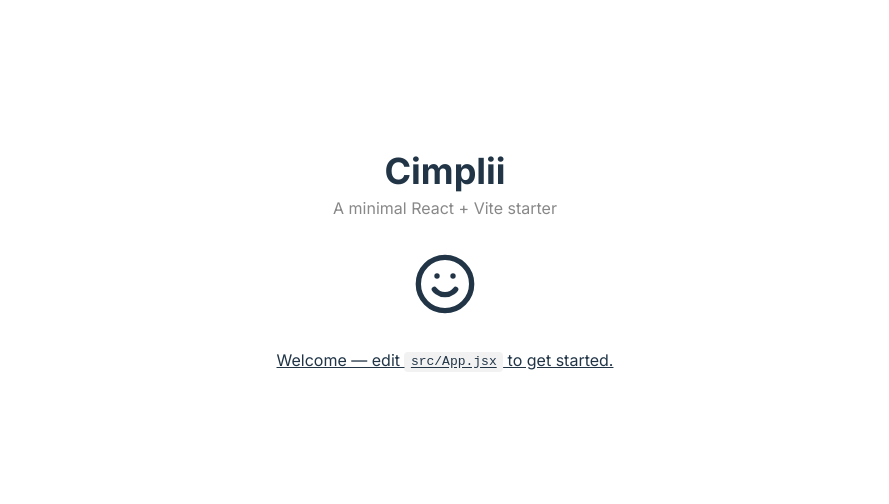
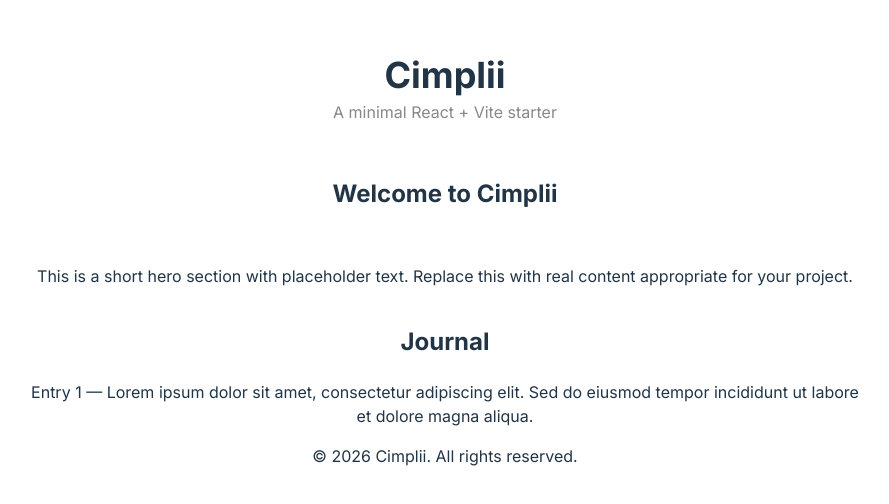
Before and after one commit to kluivstar/Cimplii, a React (Vite) app: page / in a window 1280 px wide. Shown: the part 130-634 px from the top of the page, without its empty margins (195-1084 px from the left). Built offline with nearby package versions, Linux system fonts and the light colour scheme.

Commit message:
Added global font,, added Header, Hero, Journal and Footer components

```diff
--- a/src/App.jsx
+++ b/src/App.jsx
@@ -1,20 +1,18 @@
-import { FiSmile } from 'react-icons/fi'
 import './App.css'
+import Header from './components/Header.jsx'
+import Hero from './components/Hero.jsx'
+import Journal from './components/Journal.jsx'
+import Footer from './components/Footer.jsx'
 
 function App() {
   return (
     <div id="root">
-      <header>
-        <h1>Cimplii</h1>
-        <p className="tagline">A minimal React + Vite starter</p>
-      </header>
-
+      <Header />
       <main>
-        <section className="hero bg-blue-500">
-          <FiSmile size={64} aria-hidden="true" />
-          <p className='text-3xl font-bold underline'>Welcome — edit <code>src/App.jsx</code> to get started.</p>
-        </section>
+        <Hero />
+        <Journal />
       </main>
+      <Footer />
     </div>
   )
 }
--- /dev/null
+++ b/src/components/Footer.jsx
@@ -0,0 +1,7 @@
+export default function Footer() {
+  return (
+    <footer>
+      <p>© {new Date().getFullYear()} Cimplii. All rights reserved.</p>
+    </footer>
+  )
+}
--- /dev/null
+++ b/src/components/Header.jsx
@@ -0,0 +1,8 @@
+export default function Header() {
+  return (
+    <header>
+      <h1>Cimplii</h1>
+      <p className="tagline">A minimal React + Vite starter</p>
+    </header>
+  )
+}
--- /dev/null
+++ b/src/components/Hero.jsx
@@ -0,0 +1,11 @@
+export default function Hero() {
+  return (
+    <section className="hero">
+      <h2>Welcome to Cimplii</h2>
+      <p>
+        This is a short hero section with placeholder text. Replace this with real
+        content appropriate for your project.
+      </p>
+    </section>
+  )
+}
--- /dev/null
+++ b/src/components/Journal.jsx
@@ -0,0 +1,11 @@
+export default function Journal() {
+  return (
+    <section className="journal">
+      <h2>Journal</h2>
+      <p>
+        Entry 1 — Lorem ipsum dolor sit amet, consectetur adipiscing elit. Sed do
+        eiusmod tempor incididunt ut labore et dolore magna aliqua.
+      </p>
+    </section>
+  )
+}
--- a/tailwind.config.js
+++ b/tailwind.config.js
@@ -5,7 +5,28 @@ export default {
     "./src/**/*.{js,jsx,ts,tsx}"
   ],
   theme: {
-    extend: {},
+  extend: {
+    fontFamily: {
+      sans: ['Inter', 'system-ui', 'Avenir', 'Helvetica', 'Arial', 'sans-serif'],
+    },
+    colors: {
+      brand: {
+        50: '#eef2ff',
+        500: '#646cff',
+        600: '#535bf2',
+        700: '#4340d1',
+      },
+      text: {
+        primary: '#ffffff',
+        secondary: '#b0b0b0',
+        dark: '#213547',
+      },
+      surface: {
+        base: '#242424',
+        light: '#f9f9f9',
+      },
+    },
   },
+},
   plugins: [],
 }
```
